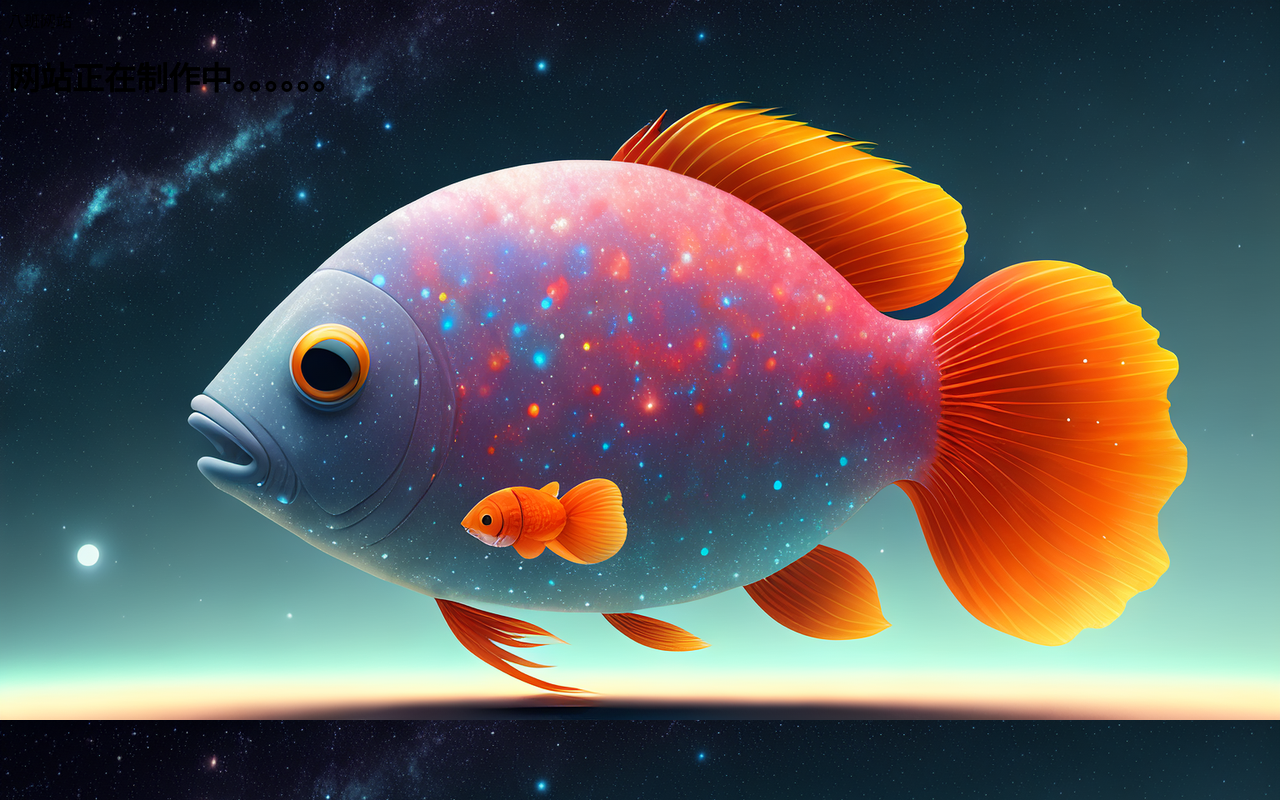
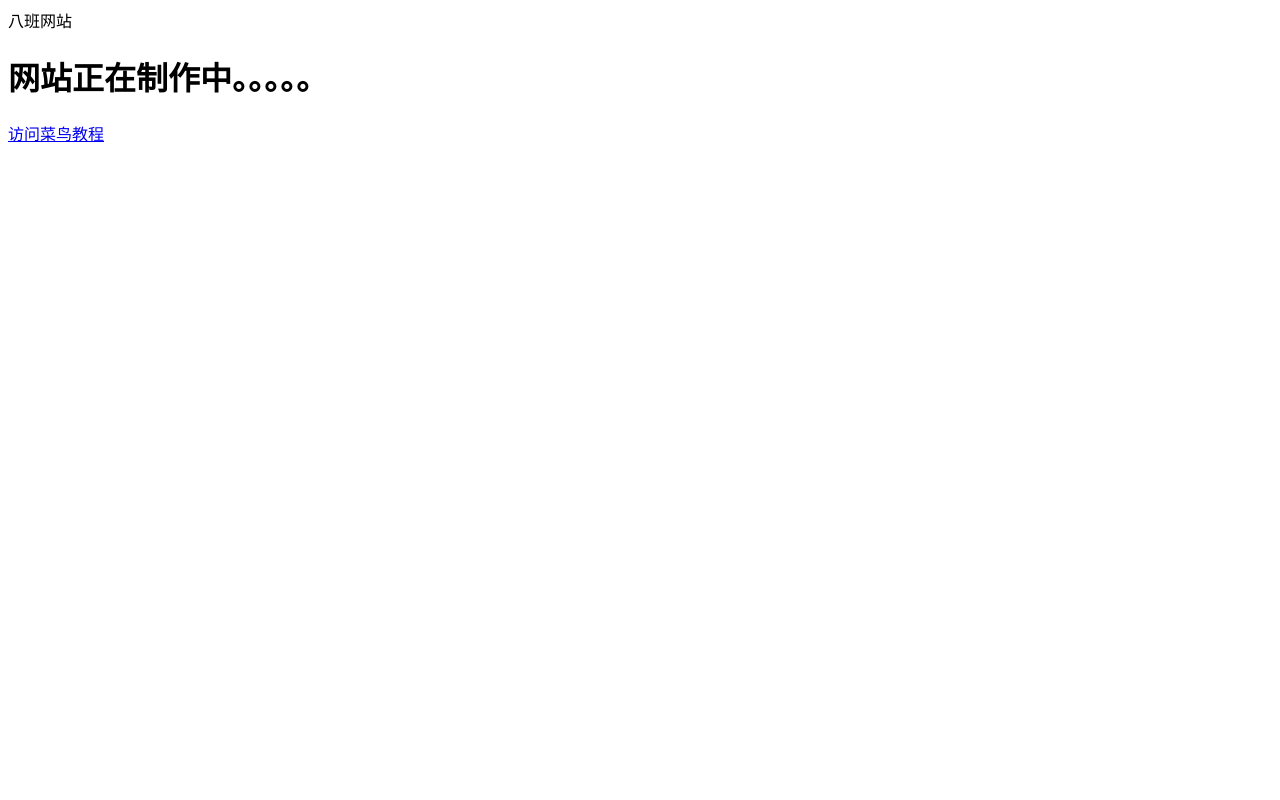
Before and after one commit to 1303634062/bbyl, a plain HTML site: page index.html in a window 1280 px wide. Drawn offline with Linux system fonts and the light colour scheme.

Commit message:
Update index.html

```diff
--- a/index.html
+++ b/index.html
@@ -1,3 +1,3 @@
 <tittle>八班网站</tittle>
-<body background="03.png">
-<h1 color="write">网站正在制作中。。。。。。</h1>
+<h1 color="write">网站正在制作中。。。。。</h1>
+<a href="00001.html">访问菜鸟教程</a>
```
